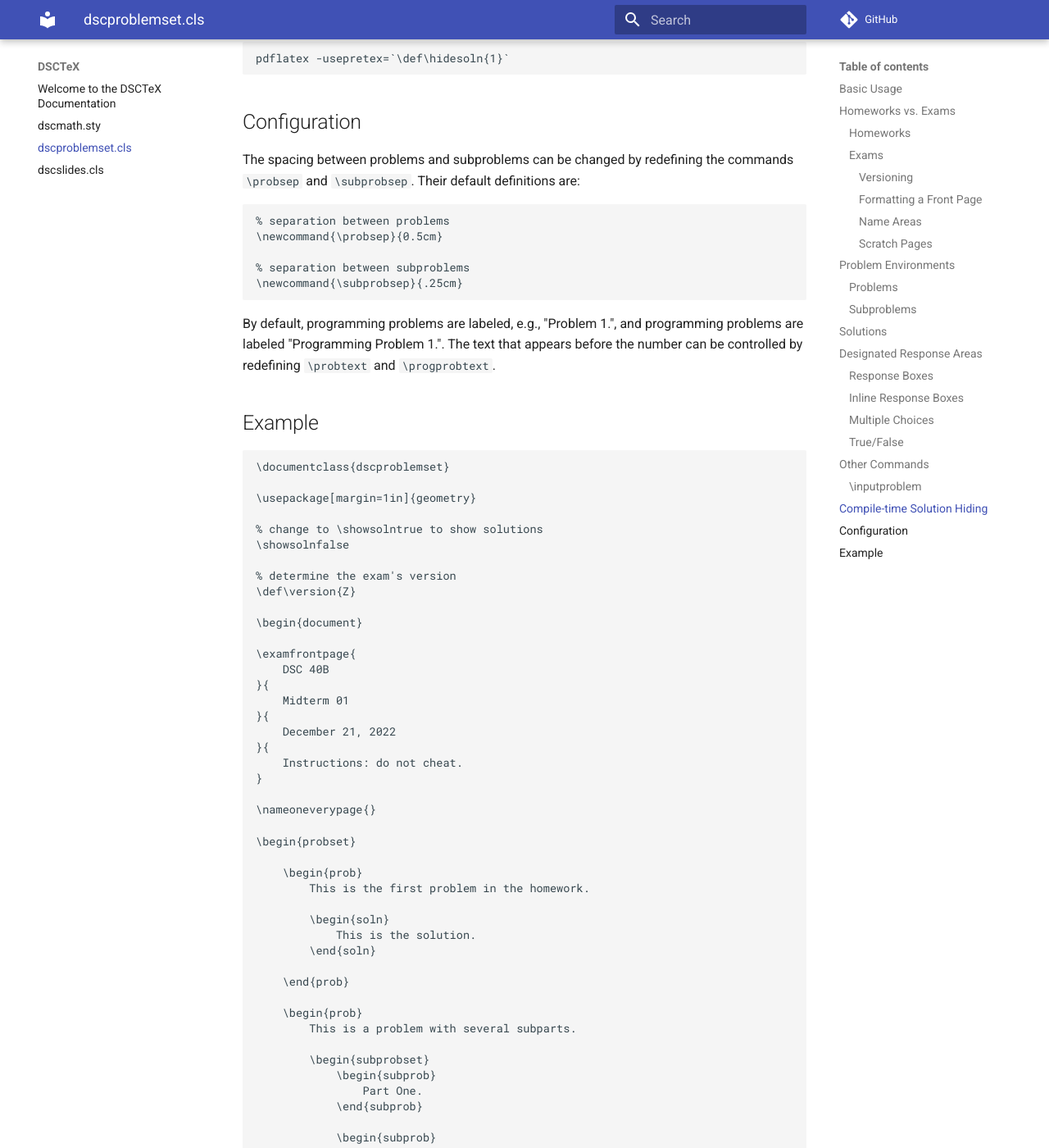
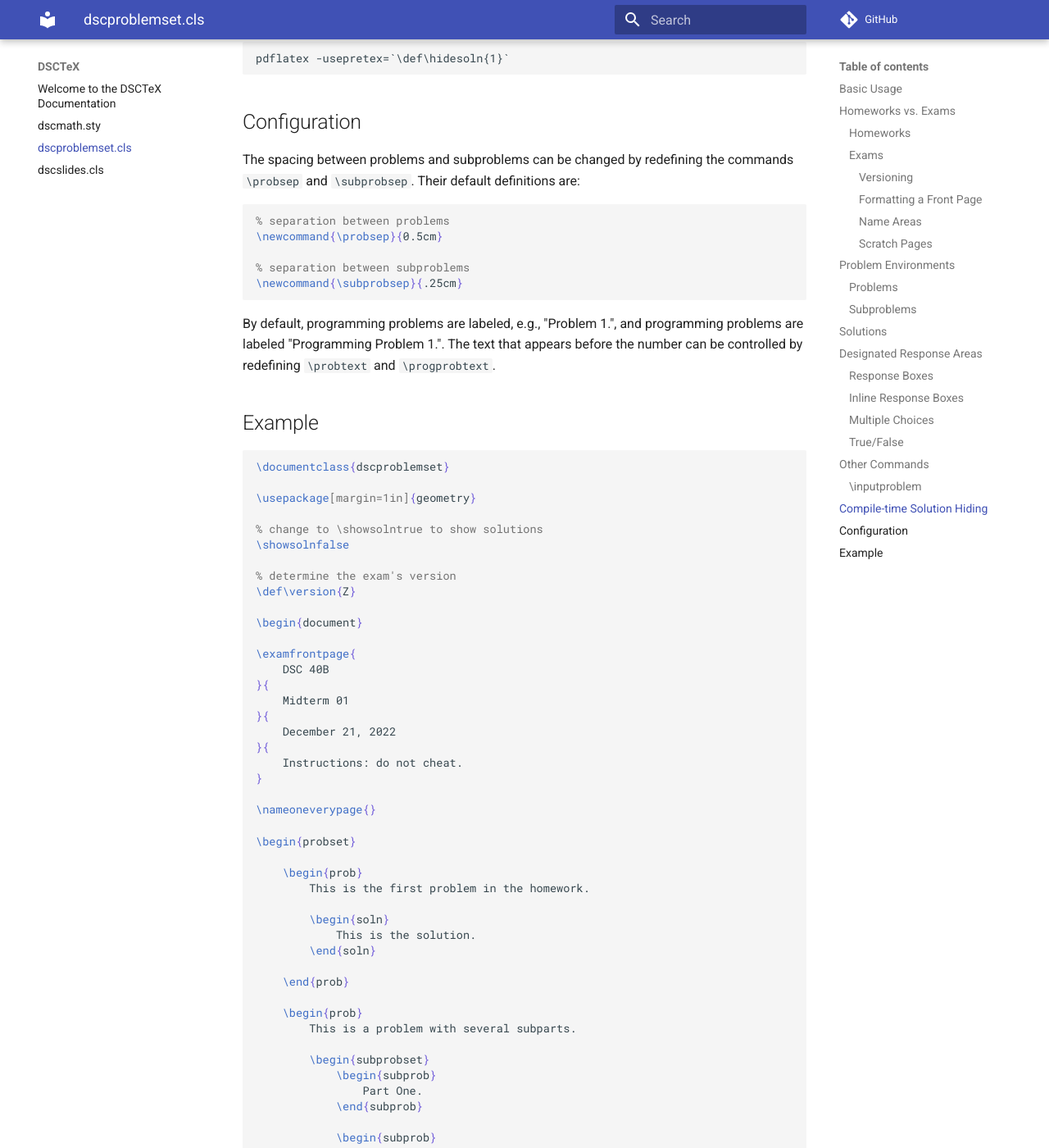
Before and after one commit to eldridgejm/dsctex, an MkDocs documentation site: the page built from docs/dscproblemset.md, in a window 1280 px wide and 1400 px high, scrolled down 6168 px. Shown: the whole window at 82% size. Built offline with MkDocs 1.6.1 and Material for MkDocs 9.7.7, drawn with Linux system fonts in a browser that asks for light colours; comment, search, counter and statistics services are not loaded; some of the changed text lies outside the part shown.

Commit message:
Enabled syntax highlighting in docs.

````diff
--- a/docs/dscproblemset.md
+++ b/docs/dscproblemset.md
@@ -16,7 +16,7 @@ in `soln` environments.
 
 A minimal example:
 
-```
+```tex
 \documentclass{dscproblemset}
 
 \begin{document}
@@ -75,7 +75,7 @@ to you LaTeX compiler.
 The `\onlyversion` command can be used to execute code if and only if the
 version matches.
 
-```
+```tex
 \onlyversion{C}{
     % only displays if the exam version is "C"
     Hello world!
@@ -86,7 +86,7 @@ version matches.
 
 Use `\examfrontpage` to generate an exam front page. The full signature is:
 
-```
+```tex
 \examfrontpage{<course name>}{<exam name>}{<date>}{<instructions>}
 ```
 
@@ -115,7 +115,7 @@ Groups of problems should be defined within a `probset` environment.
 Individual problems are defined within `prob` environments within the `probset`.
 For example:
 
-```
+```tex
 \begin{probset}
     \begin{prob}
         This is the first problem.
@@ -129,7 +129,7 @@ For example:
 
 Problems are numbered automatically. An optional description can be provided:
 
-```
+```tex
 \begin{prob}[(Extra credit!)]
     ...
 \end{prob}
@@ -144,7 +144,7 @@ Multiple subproblems can be definined within a `subprobset` environment (itself
 placed within a `prob` environment. The individual subproblems should be placed
 within `subprob` environments. For example:
 
-```
+```tex
 \begin{prob}
     This is a problem with several subparts.
 
@@ -170,7 +170,7 @@ writing either `\showsolntrue` or `\showsolnfalse` after
 
 Example:
 
-```
+```tex
 \documentclass{article}
 \usepackage{dscproblemset}
 
@@ -201,7 +201,7 @@ box. The contents of the environment are hidden when `\ifshowsoln` is false,
 and are shown otherwise.
 
 Example:
-```
+```tex
 \begin{prob}
     What is the meaning of life?
 
@@ -219,7 +219,7 @@ The signature is:
 `\inlineresponsebox[<width>]{<solution>}`
 
 Example:
-```
+```tex
 \begin{prob}
     What is 3 + 5? \inlineresponsebox[1in]{8}
 \end{prob}
@@ -229,7 +229,7 @@ Example:
 
 Multiple choice bubbles can be drawn with the `choices` environment:
 
-```
+```tex
 \begin{prob}
     What is the capital of California?
 
@@ -246,7 +246,7 @@ The correct bubble is shaded when `\ifshownsoln` is true, and is unmarked otherw
 
 The shape of the choice bubble can be altered with an optional argument to the `choices` environment. The shape can be any valid TiKZ node shape:
 
-```
+```tex
 Choose all that apply:
 
 \begin{choices}[rectangle]
@@ -305,7 +305,7 @@ pdflatex -usepretex=`\def\hidesoln{1}`
 The spacing between problems and subproblems can be changed by redefining the commands
 `\probsep` and `\subprobsep`. Their default definitions are:
 
-```
+```tex
 % separation between problems
 \newcommand{\probsep}{0.5cm}
 
--- a/mkdocs.yml
+++ b/mkdocs.yml
@@ -3,3 +3,12 @@ repo_url: https://github.com/eldridgejm/dsctex
 edit_uri: edit/main/docs/
 theme:
   name: material
+
+markdown_extensions:
+  - pymdownx.highlight:
+      anchor_linenums: true
+      line_spans: __span
+      pygments_lang_class: true
+  - pymdownx.inlinehilite
+  - pymdownx.snippets
+  - pymdownx.superfences
````
Also changed, not shown: docs/dscslides.md (+1 -1 lines), docs/index.md (+3 -2 lines), 1 other file.
